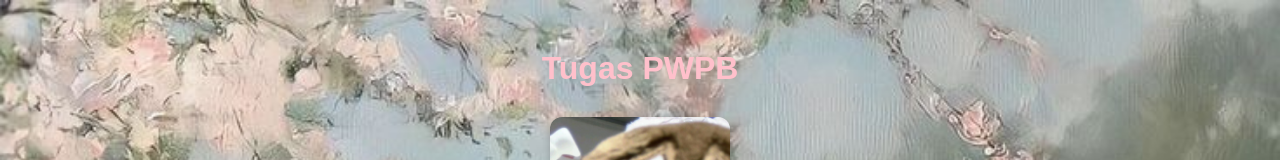
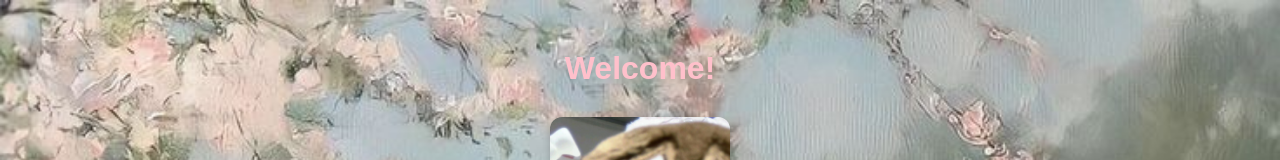
Before and after one commit to ichifuku/tugas-pwpb-willy, a plain HTML site: page index.html in a window 1280 px wide. Shown: the top 160 px of the page. Drawn offline with Linux system fonts and the light colour scheme.

Commit message:
Update index.html

```diff
--- a/index.html
+++ b/index.html
@@ -54,7 +54,7 @@
 </head>
 <body>
 
-    <h1>Tugas PWPB</h1>
+    <h1>Welcome!</h1>
 
     <div class="gambar">
         <img src="images/uwil.jpeg" width="180" height="180" alt="Uwil">
```
